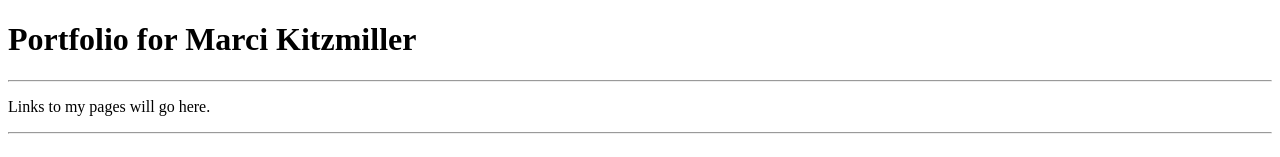
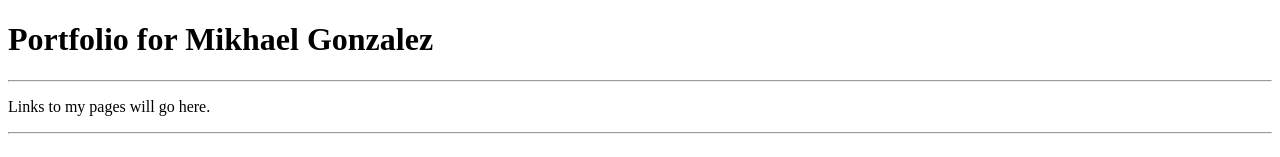
Before and after one commit to mike-g97/mike-g97.github.io, a plain HTML site: page CODE-ALONG_ Using HTML to Structure a Web Page/index.html in a window 1280 px wide. Shown: the top 157 px of the page. Drawn offline with Linux system fonts and the light colour scheme.

Commit message:
Updated CODE-ALONG_Using HTML to Structure a Web Page/index.html.

```diff
--- a/CODE-ALONG_ Using HTML to Structure a Web Page/index.html
+++ b/CODE-ALONG_ Using HTML to Structure a Web Page/index.html
@@ -4,7 +4,7 @@
         <title>Mike's Portfolio</title>
     </head>
     <body>
-      <h1>Portfolio for Marci Kitzmiller</h1>
+      <h1>Portfolio for Mikhael Gonzalez</h1>
 
       <hr />
       <p>Links to my pages will go here.</p>
```
